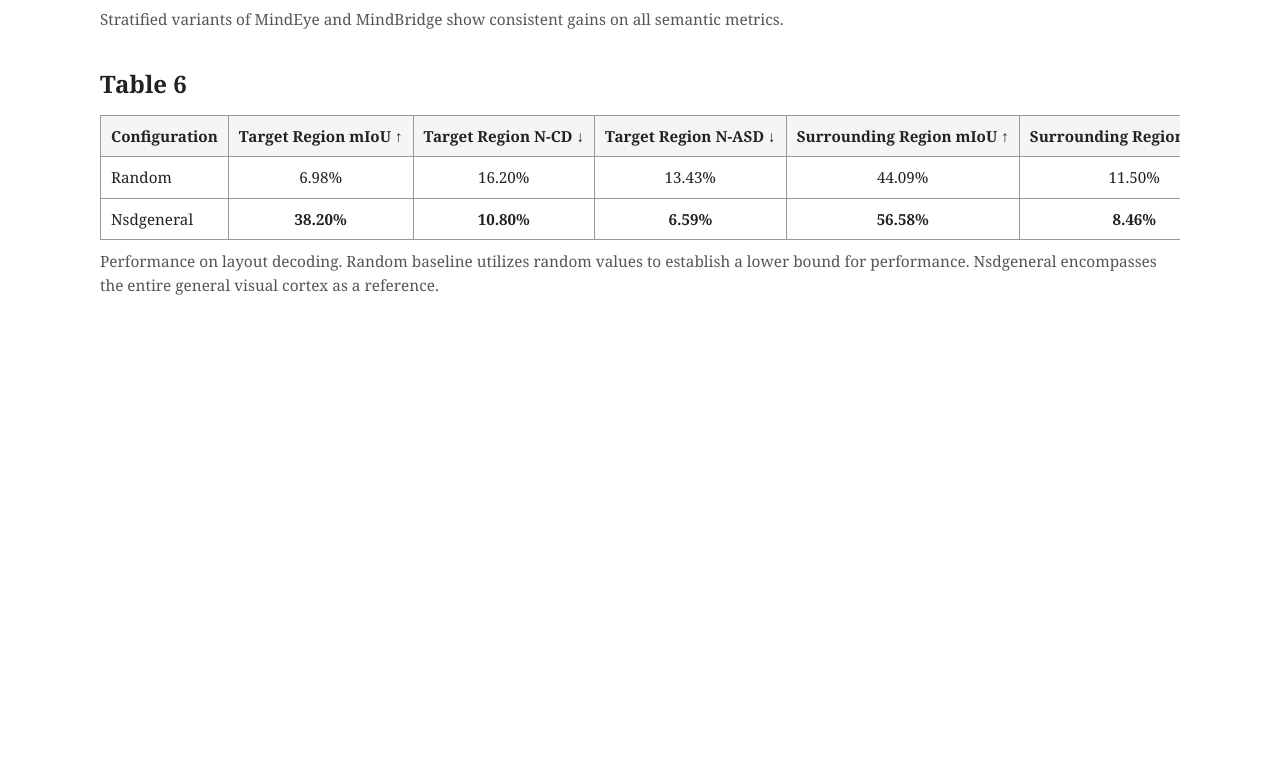
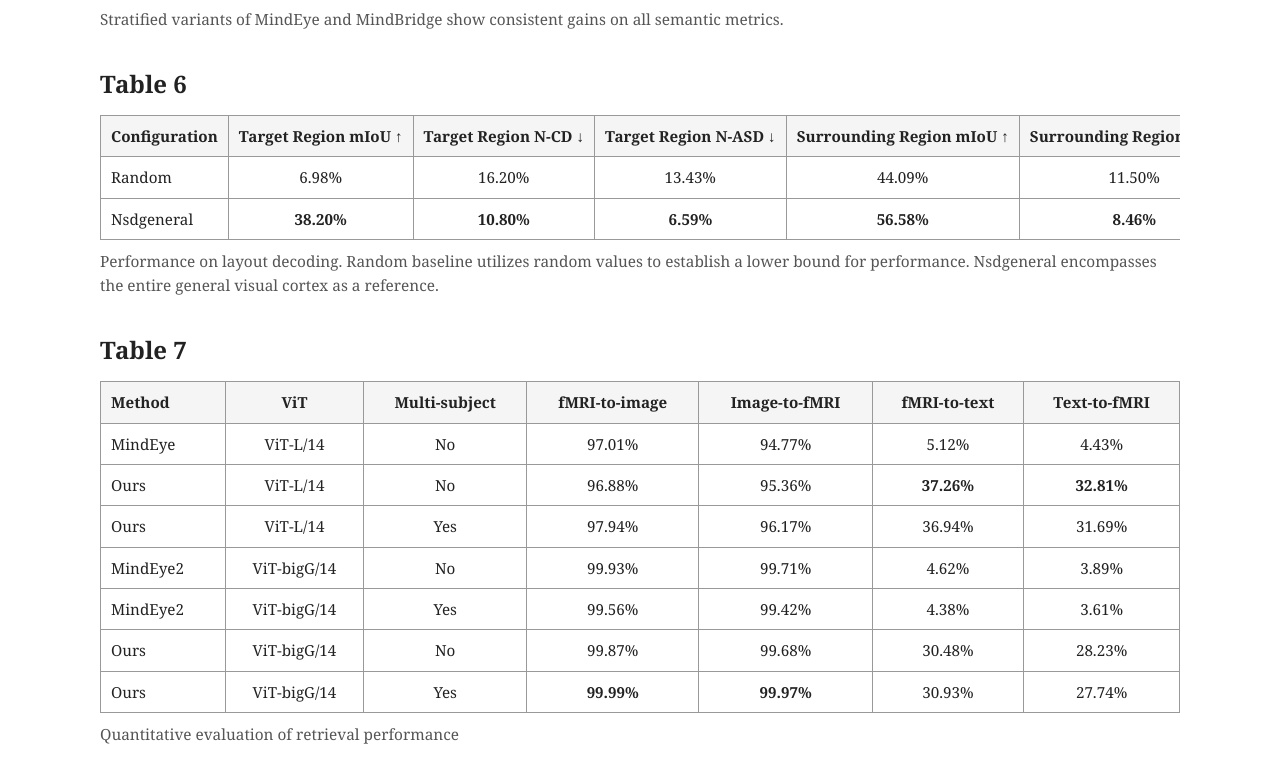
Before and after one commit to mindstrata-fmri/MindStrata, a plain HTML site: page index.html in a window 1280 px wide. Shown: the part 5332-6115 px from the top of the page. Before the commit the page ends 5743 px from the top, so only its background shows below. Drawn offline with Linux system fonts and the light colour scheme.

Commit message:
Update index.html

```diff
--- a/index.html
+++ b/index.html
@@ -503,5 +503,88 @@
   </div>
   <p class="caption">Performance on layout decoding. Random baseline utilizes random values to establish a lower bound for performance. Nsdgeneral encompasses the entire general visual cortex as a reference.</p>
 
+  <h2>Table 7</h2>
+  <div class="table-wrap">
+    <table>
+      <thead>
+        <tr>
+          <th>Method</th>
+          <th>ViT</th>
+          <th>Multi&#8209;subject</th>
+          <th>fMRI&#8209;to&#8209;image</th>
+          <th>Image&#8209;to&#8209;fMRI</th>
+          <th>fMRI&#8209;to&#8209;text</th>
+          <th>Text&#8209;to&#8209;fMRI</th>
+        </tr>
+      </thead>
+      <tbody>
+        <tr>
+          <td>MindEye</td>
+          <td>ViT&#8209;L/14</td>
+          <td>No</td>
+          <td>97.01%</td>
+          <td>94.77%</td>
+          <td>5.12%</td>
+          <td>4.43%</td>
+        </tr>
+        <tr>
+          <td>Ours</td>
+          <td>ViT&#8209;L/14</td>
+          <td>No</td>
+          <td>96.88%</td>
+          <td>95.36%</td>
+          <td><strong>37.26%</strong></td>
+          <td><strong>32.81%</strong></td>
+        </tr>
+        <tr>
+          <td>Ours</td>
+          <td>ViT&#8209;L/14</td>
+          <td>Yes</td>
+          <td>97.94%</td>
+          <td>96.17%</td>
+          <td>36.94%</td>
+          <td>31.69%</td>
+        </tr>
+        <tr>
+          <td>MindEye2</td>
+          <td>ViT&#8209;bigG/14</td>
+          <td>No</td>
+          <td>99.93%</td>
+          <td>99.71%</td>
+          <td>4.62%</td>
+          <td>3.89%</td>
+        </tr>
+        <tr>
+          <td>MindEye2</td>
+          <td>ViT&#8209;bigG/14</td>
+          <td>Yes</td>
+          <td>99.56%</td>
+          <td>99.42%</td>
+          <td>4.38%</td>
+          <td>3.61%</td>
+        </tr>
+        <tr>
+          <td>Ours</td>
+          <td>ViT&#8209;bigG/14</td>
+          <td>No</td>
+          <td>99.87%</td>
+          <td>99.68%</td>
+          <td>30.48%</td>
+          <td>28.23%</td>
+        </tr>
+        <tr>
+          <td>Ours</td>
+          <td>ViT&#8209;bigG/14</td>
+          <td>Yes</td>
+          <td><strong>99.99%</strong></td>
+          <td><strong>99.97%</strong></td>
+          <td>30.93%</td>
+          <td>27.74%</td>
+        </tr>
+      </tbody>
+    </table>
+  </div>
+  <p class="caption">Quantitative evaluation of retrieval performance</p>
+
 </body>
 </html>
```
